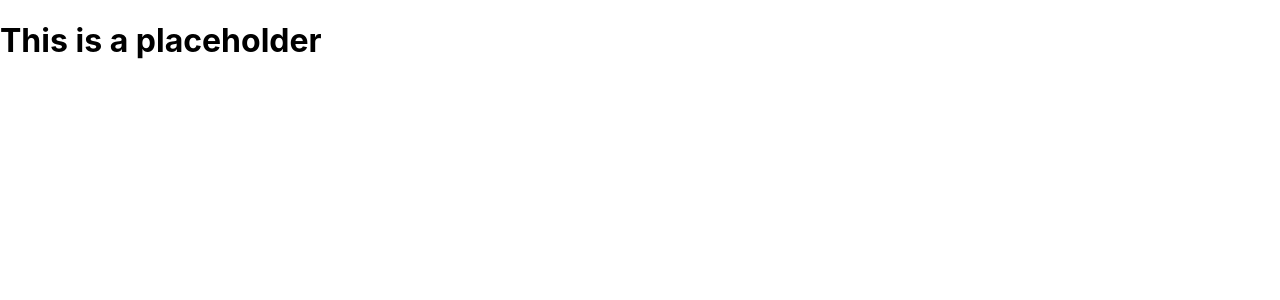
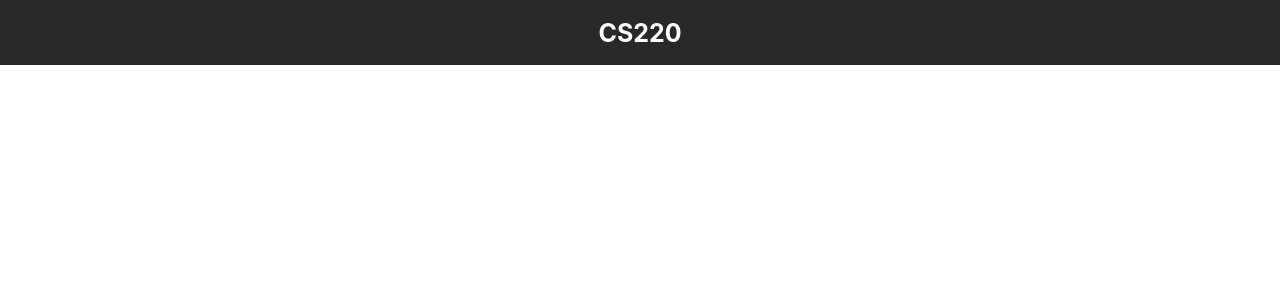
Before and after one commit to algispetlin/hackumass11, a React (Create React App) app in the folder frontend/: page /home in a window 1280 px wide. Shown: the top 300 px of the page. Built offline with nearby package versions, Linux system fonts and the light colour scheme.

Commit message:
home-header
created home header

```diff
--- a/frontend/src/App.css
+++ b/frontend/src/App.css
@@ -1,38 +1,3 @@
-.App {
-  text-align: center;
+html, body, #root, .app {
+  height: 100%;
 }
-
-.App-logo {
-  height: 40vmin;
-  pointer-events: none;
-}
-
-@media (prefers-reduced-motion: no-preference) {
-  .App-logo {
-    animation: App-logo-spin infinite 20s linear;
-  }
-}
-
-.App-header {
-  background-color: #282c34;
-  min-height: 100vh;
-  display: flex;
-  flex-direction: column;
-  align-items: center;
-  justify-content: center;
-  font-size: calc(10px + 2vmin);
-  color: white;
-}
-
-.App-link {
-  color: #61dafb;
-}
-
-@keyframes App-logo-spin {
-  from {
-    transform: rotate(0deg);
-  }
-  to {
-    transform: rotate(360deg);
-  }
-}
--- /dev/null
+++ b/frontend/src/components/HomeHeader.css
@@ -0,0 +1,19 @@
+.home-header {
+    display: flex;
+    align-items: center;
+    justify-content: center;
+
+    background-color: rgb(41, 41, 41);
+
+    height: 65px;
+}
+
+.course-name {
+    color: white;
+    font-size: 25px;
+    font-weight: bold;
+}
+
+.corner {
+    flex: 1;
+}
--- /dev/null
+++ b/frontend/src/components/HomeHeader.tsx
@@ -0,0 +1,22 @@
+import React from 'react';
+import './HomeHeader.css';
+
+interface HomeHeaderProps {
+    courseName: string;
+}
+
+function HomeHeader(props: HomeHeaderProps) {
+  return (
+    <div className="home-header">
+        <div className='corner'>
+
+        </div>
+        <div className='course-name'>{props.courseName}</div>
+        <div className='corner'>
+
+        </div>
+    </div>
+  );
+}
+
+export default HomeHeader;
--- a/frontend/src/pages/HomePage.tsx
+++ b/frontend/src/pages/HomePage.tsx
@@ -1,10 +1,11 @@
 import React from 'react';
+import HomeHeader from '../components/HomeHeader';
 
 function HomePage() {
   return (
-    <div>
-      <h1>This is a placeholder</h1>
-    </div>
+    <>
+      <HomeHeader courseName="CS220" />
+    </>
   );
 }
 
```
Also changed, not shown: frontend/src/models/User.ts (added, +7 -0 lines).
